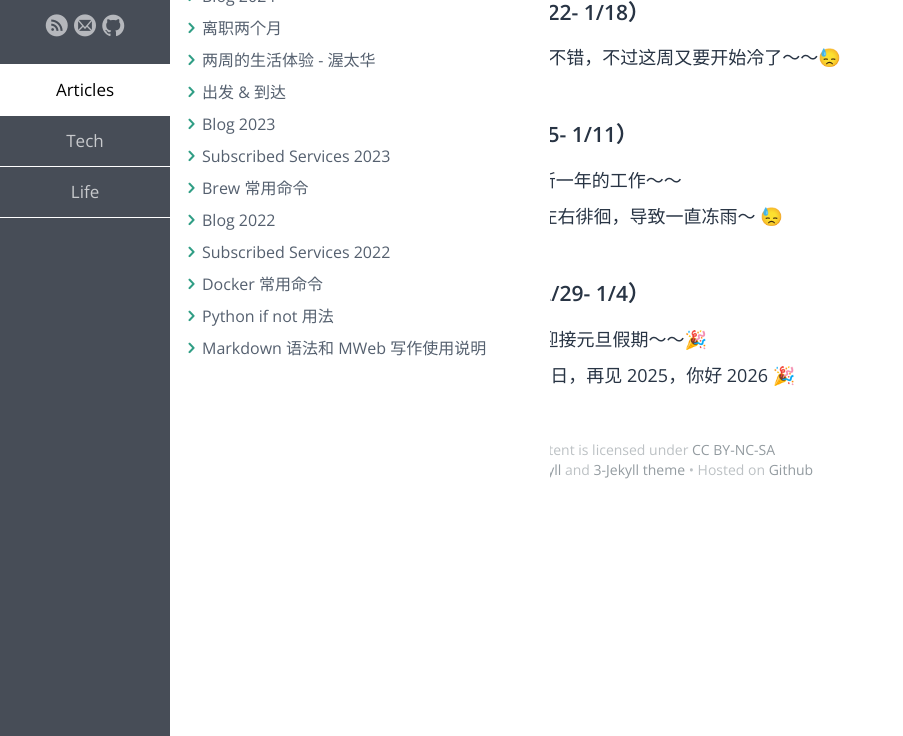
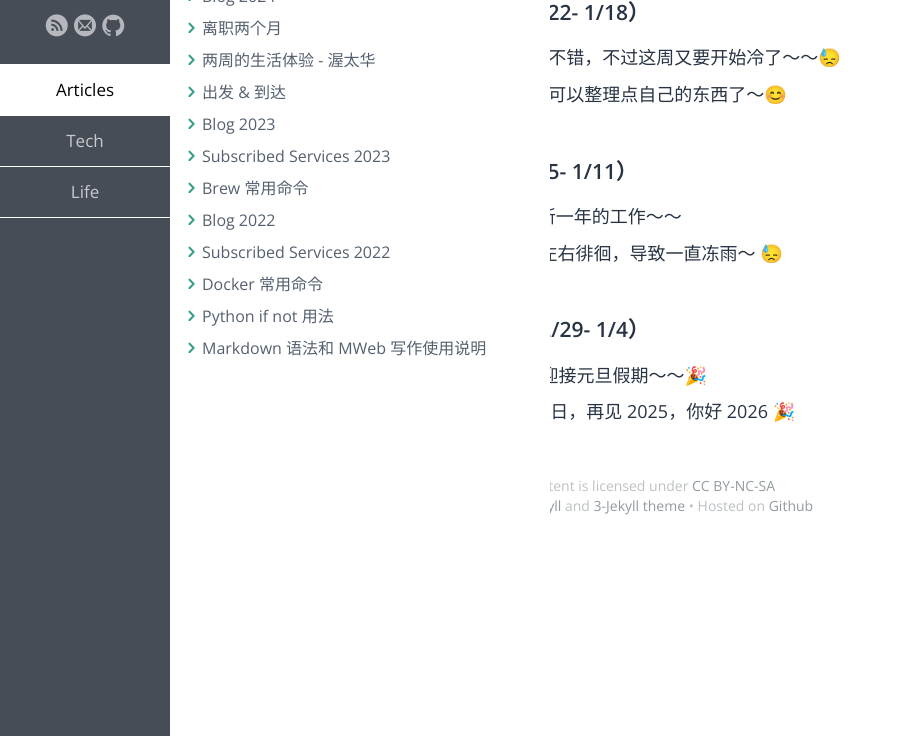
Before and after one commit to samxupeiran/samxupeiran.github.io, a Jekyll site: the page built from _posts/life/2025-12-29-my-blog.md, in a window 1280 px wide, cut to the strip 164-900 px from the top of the page. Shown: the whole strip, without its empty margins (0-903 px from the left). Built offline with Jekyll 4.4.1, drawn with Linux system fonts in a browser that asks for light colours; some web fonts are replaced.

Commit message:
feat: add weekly blog 1/14

```diff
--- a/_posts/life/2025-12-29-my-blog.md
+++ b/_posts/life/2025-12-29-my-blog.md
@@ -8,6 +8,7 @@ tags: Blog
 
 - ### 2026 年 1 月 第 3 周（1/22- 1/18）
      - 1/12 周一了，最近温度很不错，不过这周又要开始冷了～～😓
+     - 1/14 最近工作不是很忙；可以整理点自己的东西了～😊
 
 - ### 2026 年 1 月 第 2 周（1/5- 1/11）
      - 1/5 元旦假期结束，迎接新一年的工作～～
```
